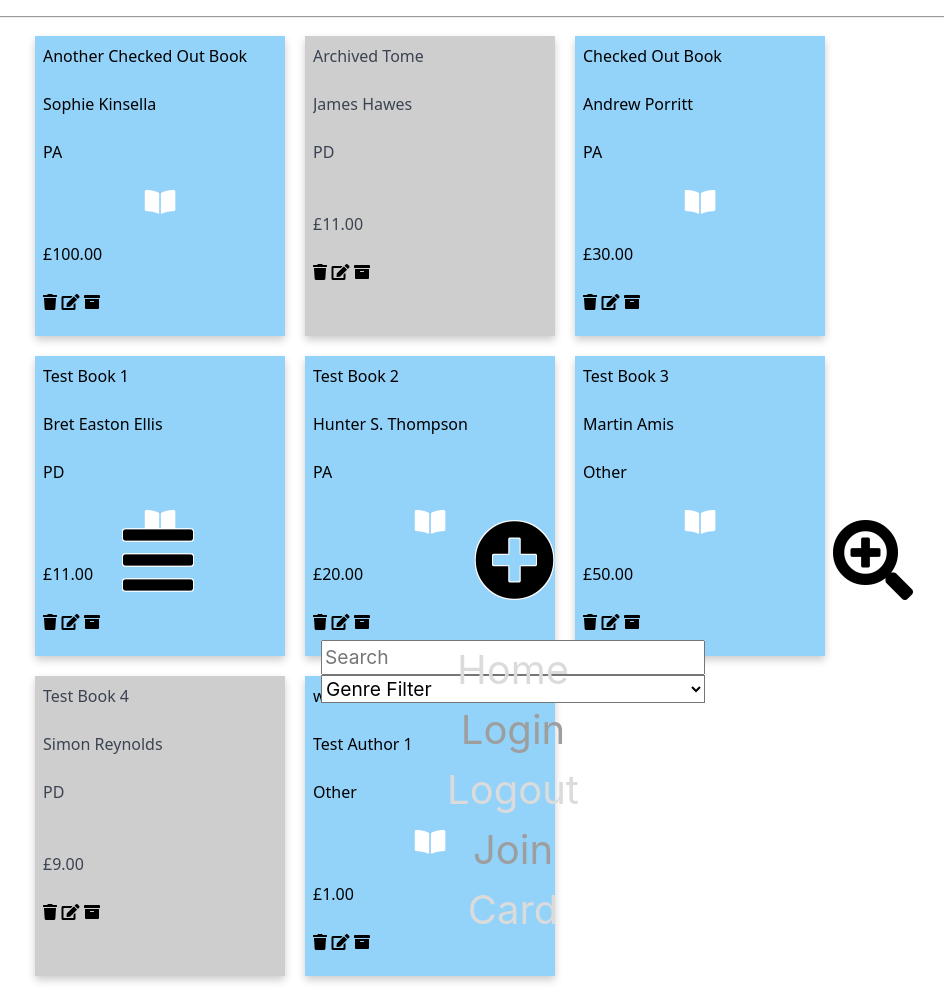
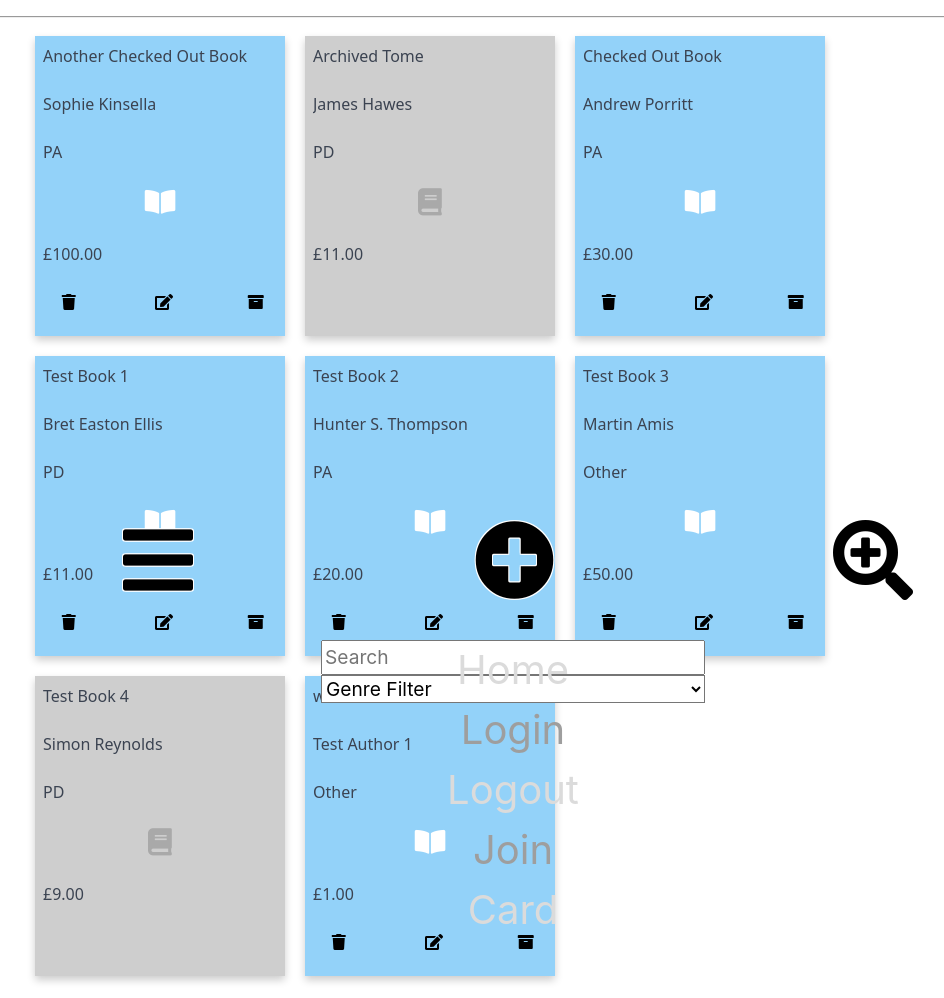
Before and after one commit to andrewporritt1977/django-library, a Django app: page / in a window 1280 px wide. Shown: the part 160-1158 px from the top of the page, without its empty margins (127-1071 px from the left). Run offline with Django 3.2, Linux system fonts and the light colour scheme; a user stored in the database is signed in; data comes from the database, SQL or seed files in the repository; some libraries are stand-ins or nearby versions.

Commit message:
moved base template.

```diff
--- a/library_app/static/main.css
+++ b/library_app/static/main.css
@@ -95,11 +95,15 @@
 
 }
 
-/* check out buttons and components */
+/* check out / crud buttons and components */
 .check_btn {
+    position :relative;
+    top : 60%;
+    left: 50%;
+    transform: translateX(-50%);
     color : white;
     font-size: 1.7em;
-    width: 100%;
+    width: 20%;
     margin: 0 auto;
     text-align:center;
     border-style: none;
@@ -107,6 +111,29 @@
 
 .not-user-book {
     color : red ;
+}
+
+.archived-book-check {
+    color: darkgray;
+}
+
+.removeButton{
+    position : relative ;
+    top : 85%;
+    left : 8%;
+}
+
+.archiveButton{
+    position : relative ;
+    top : 85%;
+    left : 70%;
+}
+
+.updateBookButton{
+    position : relative ;
+    top : 85%;
+    left : 40% ;
+
 }
 
 /* pop up nav bar */
@@ -420,7 +447,6 @@
     display: none;
 }
 
-/* required to ensure whole book tile clickable for check-in / out without ugly anchor tag border */
 .hide-link{
     display : contents;
     z-index: 2;
@@ -430,17 +456,10 @@
     outline: none;
 }
 
-.hide_link_wrapper{
-    display : block;
-    height: 13rem;
-    width: 100%;
-}
-
 /* add book form */
 .add_book{
     text-align: center;
     padding-top : 5%;
-
 }
 
 .add_book_container{
--- a/library_books/templates/books.html
+++ b/library_books/templates/books.html
@@ -13,10 +13,42 @@
                 <!-- archived books unavailable for checkout. can be seen by librarian only. -->
                 {% if book.archived and user.is_superuser %}
                     <div class="lib_card archived col-xs-5 col-sm-5 col-md-3  col-lg-3 col-2">
-                        <div class="hide-link-wrapper">
+                        <div class="book-wrapper">
                             <p>{{ book.title}}</p>
                             <p>{{ book.author}}</p>
                             <p>{{ book.genre}}<p>
+                            <i class="fas fa-book check_btn archived-book-check"></i>
+                {% if user.is_superuser %}
+                            <p>£{{ book.price}}</p>
+                            <a class="archiveButton" href="{% url 'archive_book' book.id %}"><i class="crudButton archiveButton fas fa-archive"></i></a>
+                {% endif %}
+                        </div>
+                    </div>
+                <!-- archived books hidden for normal users -->
+                {% elif book.archived %}
+                    <div class="lib_card book-hidden col-xs-5 col-sm-5 col-md-3  col-lg-3 col-2">
+                        <div class="book-wrapper">
+                            <p>{{ book.title}}</p>
+                            <p>{{ book.author}}</p>
+                            <p>{{ book.genre}}<p>
+                {% if user.is_superuser %}
+                            <p>£{{ book.price}}</p>
+                                <a class="removeBook" href="{% url 'delete_book' book.id %}"><i class="crudButton removeButton fas fa-trash"></i></a>
+                                <a class="updateBook" href="{% url 'edit_book' book.id%}"><i class="crudButton updateBookButton fas fa-edit"></i></a>
+                                <a class="archiveBook" href="{% url 'archive_book' book.id %}"><i class="crudButton archiveButton fas fa-archive"></i></a>
+                {% endif %}
+                        </div>
+                    </div>
+                <!-- books checked out by user are returnable -->
+                {% elif book.checkedOut and book.checked_by == user.username %}
+                    <div class="lib_card checked col-xs-5 col-sm-5 col-md-3  col-lg-3 col-2">
+                        <div class="book-wrapper">
+                            <p>{{ book.title}}</p>
+                            <p>{{ book.author}}</p>
+                            <p>{{ book.genre}}<p>
+                            <a class="hide-link" method="get" type="submit" href="{% url 'check_out' book.id %}">
+                                <i class="fas fa-book check_btn"></i>
+                            </a>
                 {% if user.is_superuser %}
                             <p>£{{ book.price}}</p>
                             <a class="removeBook" href="{% url 'delete_book' book.id %}"><i class="crudButton removeButton fas fa-trash"></i></a>
@@ -25,48 +57,14 @@
                 {% endif %}
                         </div>
                     </div>
-                <!-- archived books hidden for normal users -->
-                {% elif book.archived %}
-                    <div class="lib_card book-hidden col-xs-5 col-sm-5 col-md-3  col-lg-3 col-2">
-                        <div class="hide-link-wrapper">
+                <!-- books checked out by other users have that functionality removed. -->
+                {% elif book.checkedOut %}
+                    <div class="lib_card checked col-xs-5 col-sm-5 col-md-3  col-lg-3 col-2">
+                        <div class="book-wrapper">
                             <p>{{ book.title}}</p>
                             <p>{{ book.author}}</p>
                             <p>{{ book.genre}}<p>
-                {% if user.is_superuser %}
-                            <p>£{{ book.price}}</p>
-                        <!-- update book and remove book go here -->
-                            <a class="removeBook" href="{% url 'delete_book' book.id %}"><i class="crudButton removeButton fas fa-trash"></i></a>
-                            <a class="updateBook" href="{% url 'edit_book' book.id%}"><i class="crudButton updateBookButton fas fa-edit"></i></a>
-                            <a class="archiveButton" href="{% url 'archive_book' book.id %}"><i class="crudButton archiveButton fas fa-archive"></i></a>
-                {% endif %}
-                        </div>
-                    </div>
-                <!-- books checked out by user are returnable -->
-                {% elif book.checkedOut and book.checked_by == user.username %}
-                    <div class="lib_card checked col-xs-5 col-sm-5 col-md-3  col-lg-3 col-2">
-                        <a class="hide-link" method="get" type="submit" href="{% url 'check_out' book.id %}">
-                            <div class="hide-link-wrapper">
-                                <p>{{ book.title}}</p>
-                                <p>{{ book.author}}</p>
-                                <p>{{ book.genre}}<p>
-                                <i class="fas fa-book check_btn"></i>
-                {% if user.is_superuser %}
-                                <p>£{{ book.price}}</p>
-                                <a class="removeBook" href="{% url 'delete_book' book.id %}"><i class="crudButton removeButton fas fa-trash"></i></a>
-                                <a class="updateBook" href="{% url 'edit_book' book.id%}"><i class="crudButton updateBookButton fas fa-edit"></i></a>
-                                <a class="archiveButton" href="{% url 'archive_book' book.id %}"><i class="crudButton archiveButton fas fa-archive"></i></a>
-                {% endif %}
-                            </div>
-                        </a>
-                    </div>
-                <!-- books checked out by other users have that functionality removed. -->
-                {% elif book.checkedOut %}
-                    <div class="lib_card checked col-xs-5 col-sm-5 col-md-3  col-lg-3 col-2">
-                        <div class="hide-link-wrapper">
-                            <p>{{ book.title}}</p>
-                            <p>{{ book.author}}</p>
-                            <p>{{ book.genre}}<p>
-                            <i class="fas fa-book check_btn"></i>
+                            <i class="fas fa-book check_btn not-user-book"></i>
                 {% if user.is_superuser %}
                             <p>£{{ book.price}}</p>
                         <!-- update book and remove book go here -->
@@ -79,20 +77,20 @@
                 <!-- available books are viable for checking out-->
                 {% else %}
                     <div class="lib_card col-xs-5 col-sm-5 col-md-3 col-lg-3 col-2">
-                        <a class="hide-link" method="get" type="submit" href="{% url 'check_out' book.id %}">
-                            <div class="hide-link-wrapper">
-                                <p>{{ book.title}}</p>
-                                <p>{{ book.author}}</p>
-                                <p>{{ book.genre}}<p>
+                        <div class="book-wrapper">
+                            <p>{{ book.title}}</p>
+                            <p>{{ book.author}}</p>
+                            <p>{{ book.genre}}<p>
+                            <a class="hide-link" method="get" type="submit" href="{% url 'check_out' book.id %}">
                                 <i class="fas fa-book-open check_btn"></i>
+                            </a>
                 {% if user.is_superuser %}
-                                <p>£{{ book.price}}</p>
-                                <a class="removeBook" href="{% url 'delete_book' book.id %}"><i class="crudButton removeButton fas fa-trash"></i></a>
-                                <a class="updateBook" href="{% url 'edit_book' book.id%}"><i class="crudButton updateBookButton fas fa-edit"></i></a>
-                                <a class="archiveButton" href="{% url 'archive_book' book.id %}"><i class="crudButton archiveButton fas fa-archive"></i></a>
+                            <p>£{{ book.price}}</p>
+                            <a class="hide-link" href="{% url 'delete_book' book.id %}"><i class="crudButton removeButton fas fa-trash"></i></a>
+                            <a class="hide-link" href="{% url 'edit_book' book.id%}"><i class="crudButton updateBookButton fas fa-edit"></i></a>
+                            <a class="hide-link" href="{% url 'archive_book' book.id %}"><i class="crudButton archiveButton fas fa-archive"></i></a>
                 {% endif %}
-                            </div>
-                        </a>
+                        </div>
                     </div>
                 {% endif %}
                 {% endfor %}
--- a/library_project/settings.py
+++ b/library_project/settings.py
@@ -68,11 +68,13 @@
 
 TEMPLATES = [
     {
+
         'BACKEND': 'django.template.backends.django.DjangoTemplates',
         'DIRS':[os.path.join(os.path.dirname(__file__), 'templates'),
         '/Users/andrewporritt/python-django/library_books/templates',
         '/Users/andrewporritt/python-django/library_app/templates/registration',
-        '/Users/andrewporritt/python-django/payments/templates'
+        '/Users/andrewporritt/python-django/payments/templates',
+        '/Users/andrewporritt/python-django/library_app/static/templates'
         ],
         'APP_DIRS': True,
         'OPTIONS': {
```
Also changed, not shown: library_app/static/templates/base.html (renamed from library_app/templates/base.html).
